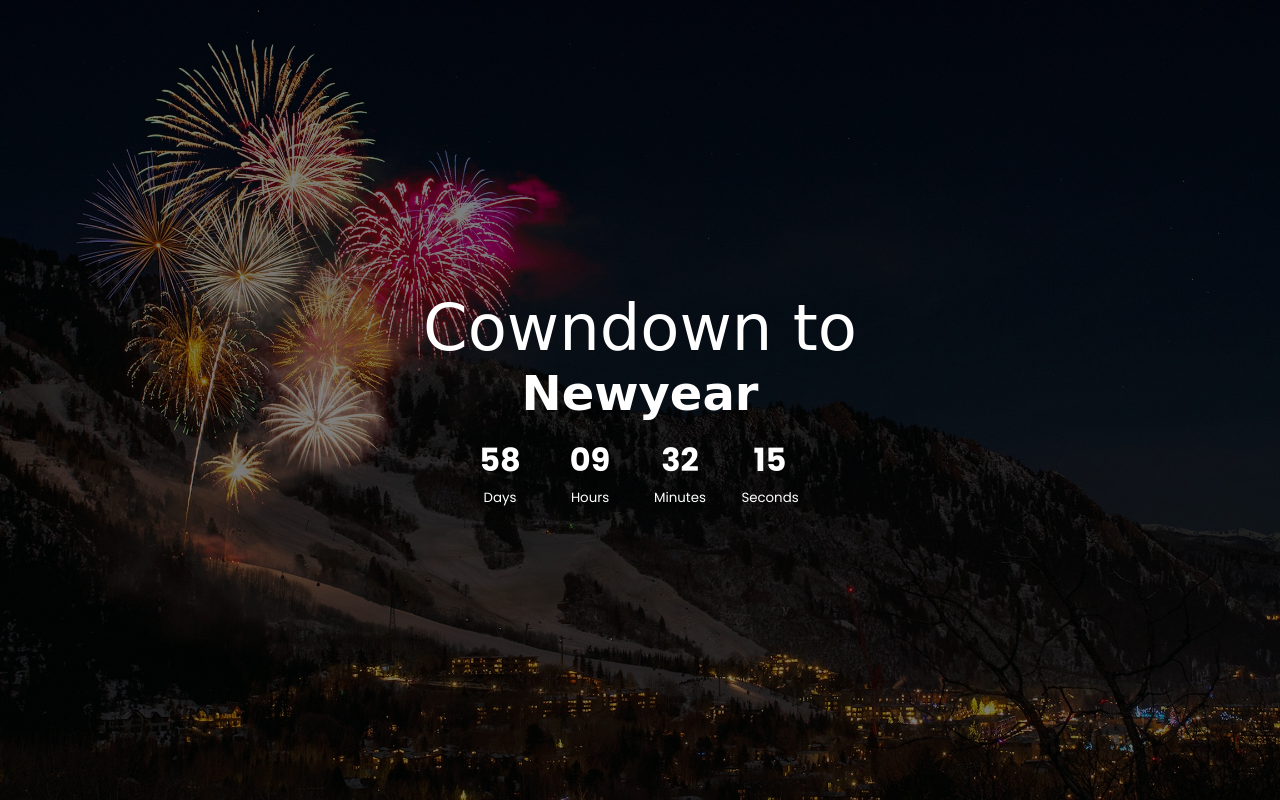
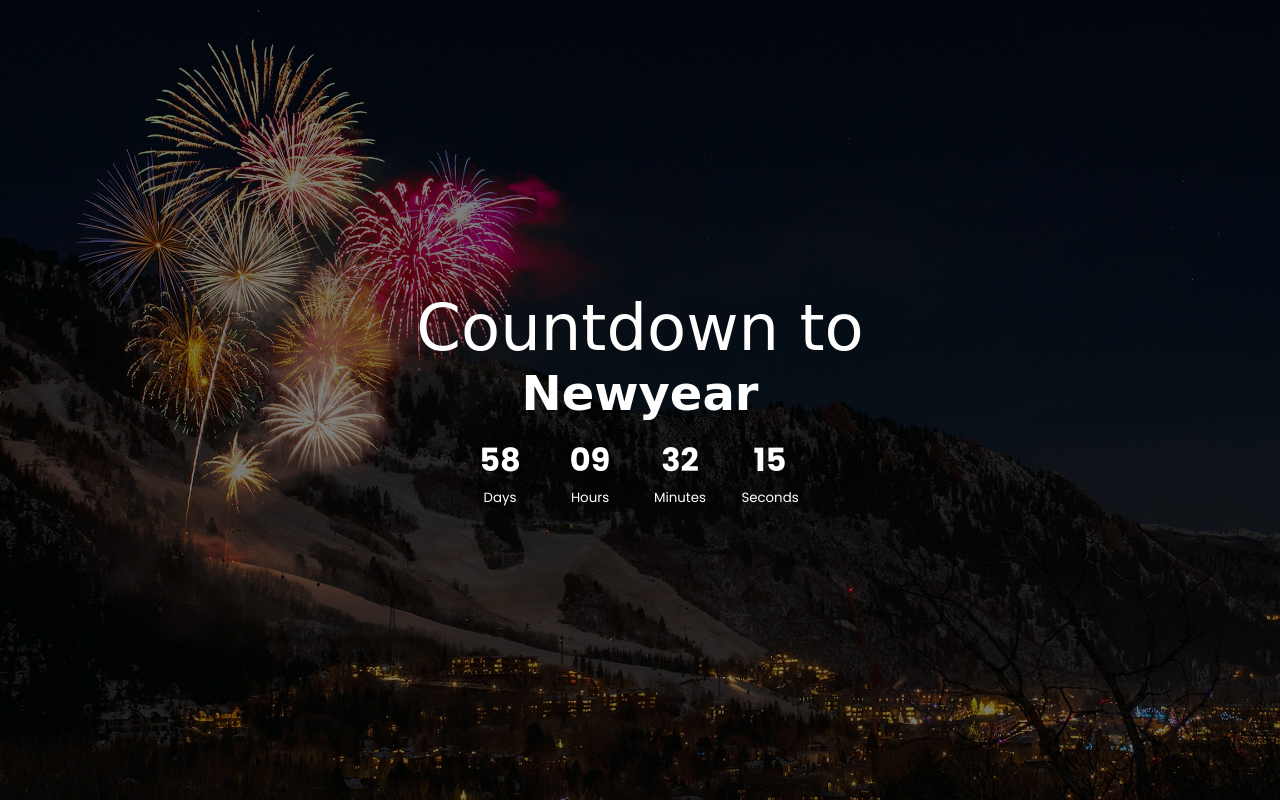
Before and after one commit to sathya-cs/countdown-timer-js-01, a plain HTML site: page index.html in a window 1280 px wide. Drawn offline with Linux system fonts and the light colour scheme; a web font is replaced by a local one.

Commit message:
content modification

```diff
--- a/index.html
+++ b/index.html
@@ -4,11 +4,11 @@
     <meta charset="UTF-8" />
     <meta http-equiv="X-UA-Compatible" content="IE=edge" />
     <meta name="viewport" content="width=device-width, initial-scale=1.0" />
-    <title>Cowndown Timer</title>
+    <title>Countdown Timer</title>
     <link rel="stylesheet" href="style.css" />
   </head>
   <body>
-    <p>Cowndown to</p>
+    <p>Countdown to</p>
     <h1 class="newyear">Newyear</h1>
     <div class="container">
       <div class="box">
```
